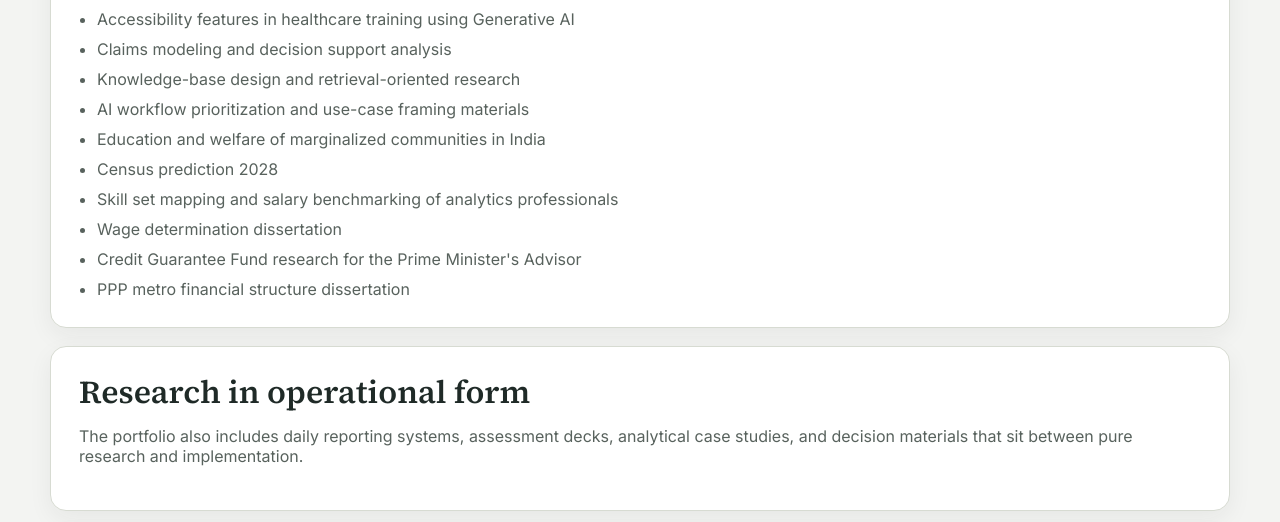
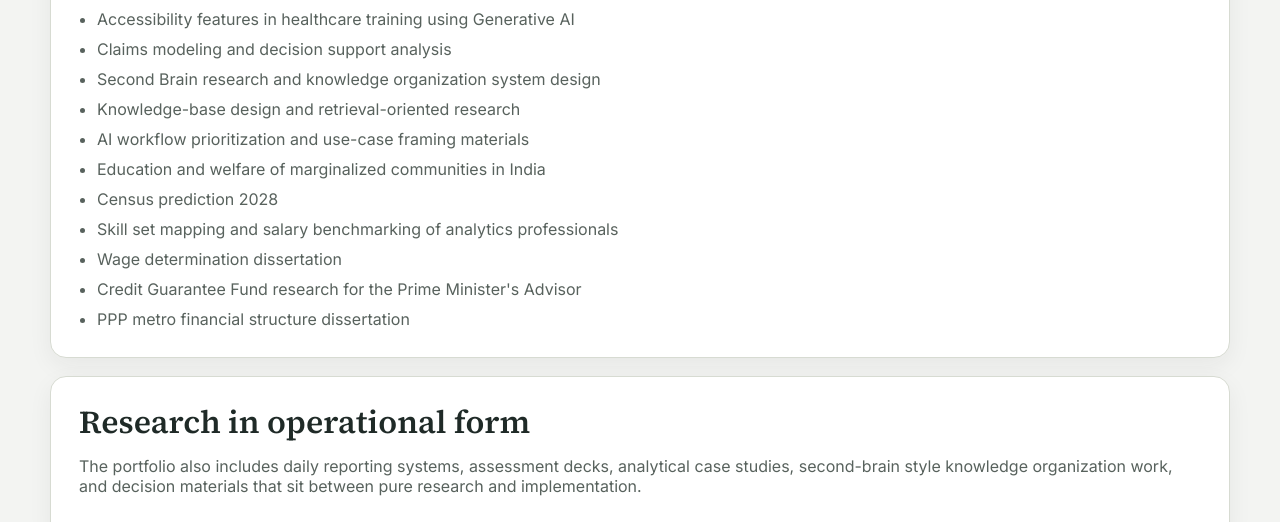
Before and after one commit to myrobot2020/greymetta-site, a plain HTML site: page research.html in a window 1280 px wide. Shown: the part 430-952 px from the top of the page. Drawn offline with Linux system fonts and the light colour scheme.

Commit message:
Add Second Brain to research page

```diff
--- a/research.html
+++ b/research.html
@@ -48,6 +48,7 @@
               <ul class="plain-list">
                 <li>Accessibility features in healthcare training using Generative AI</li>
                 <li>Claims modeling and decision support analysis</li>
+                <li>Second Brain research and knowledge organization system design</li>
                 <li>Knowledge-base design and retrieval-oriented research</li>
                 <li>AI workflow prioritization and use-case framing materials</li>
                 <li>Education and welfare of marginalized communities in India</li>
@@ -62,8 +63,9 @@
               <h2>Research in operational form</h2>
               <p>
                 The portfolio also includes daily reporting systems, assessment
-                decks, analytical case studies, and decision materials that sit
-                between pure research and implementation.
+                decks, analytical case studies, second-brain style knowledge
+                organization work, and decision materials that sit between pure
+                research and implementation.
               </p>
             </article>
             <article class="panel">
```
